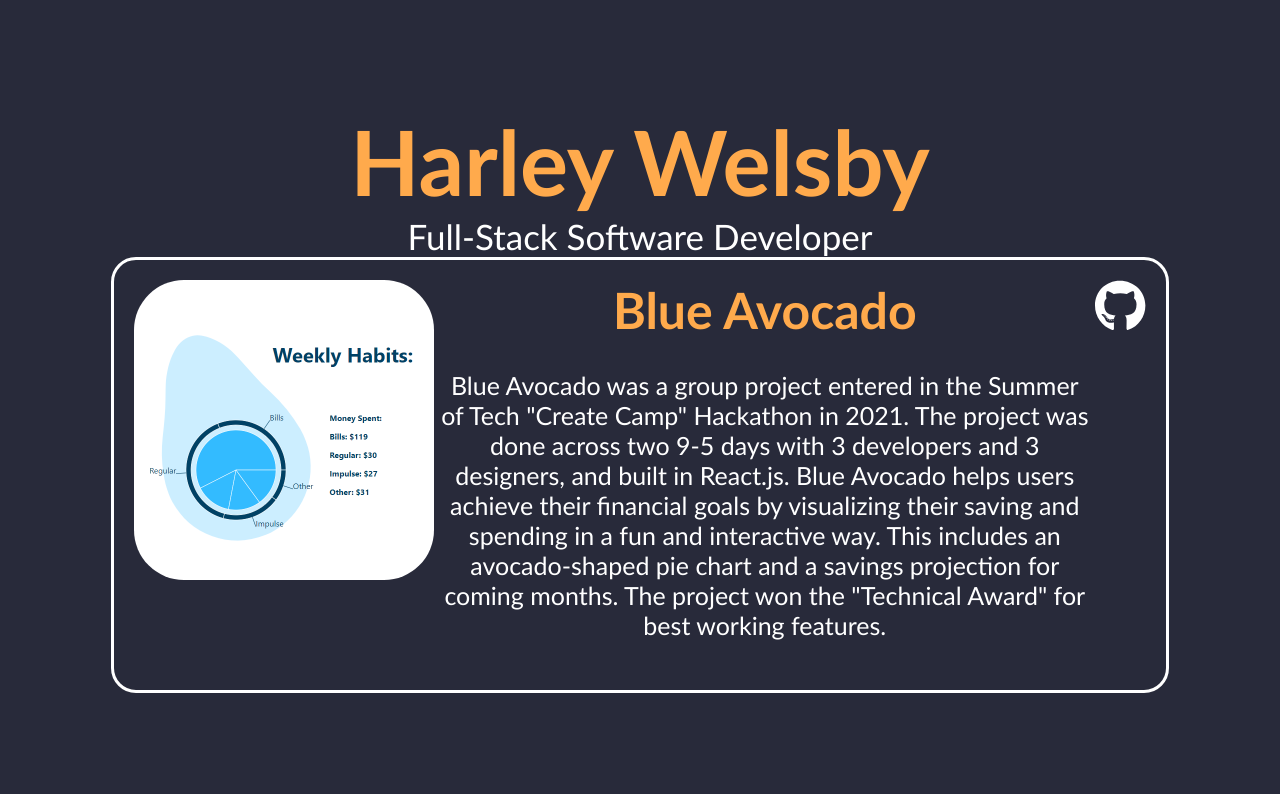
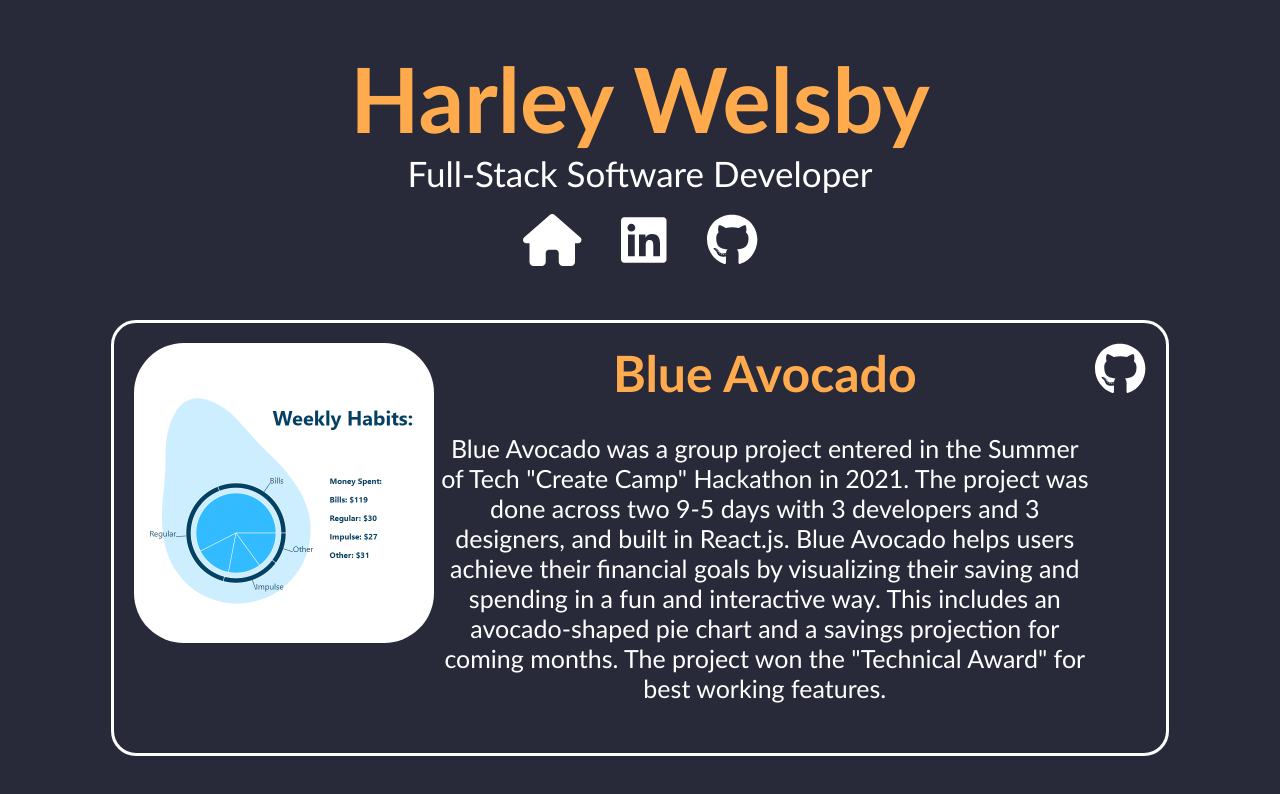
Before and after one commit to harleywelsby/Old-Portfolio-Site, a Next.js app: page /projects in a window 1280 px wide. Shown: the top 794 px of the page. Built offline with nearby package versions, Linux system fonts and the light colour scheme.

Commit message:
Homepage return and navbar

```diff
--- a/components/LinkLogo.tsx
+++ b/components/LinkLogo.tsx
@@ -10,7 +10,7 @@
   link: string;
   label?: string;
   newTab?: boolean;
-  size: "2x" | "4x" | "5x";
+  size: "1x" | "2x" | "3x" | "4x" | "5x";
   padding?: boolean;
 }
 
--- a/pages/projects/index.tsx
+++ b/pages/projects/index.tsx
@@ -1,16 +1,39 @@
 import NameAndRole from "@/components/NameAndRole";
-import { PageWrapper } from "@/styles/styledComponents";
+import { FlexRow, PageWrapper } from "@/styles/styledComponents";
 import ProjectInfoBox from "@/components/ProjectInfoBox";
 import {
   BlueAvocadoDescription,
   BlueAvocadoGithubLink,
   BlueAvocadoImage,
   BlueAvocadoTitle,
+  GithubUrl,
+  LinkedinUrl,
 } from "@/components/constants";
+import LinkLogo from "@/components/LinkLogo";
+import { faHouse } from "@fortawesome/free-solid-svg-icons";
+import { faGithub, faLinkedin } from "@fortawesome/free-brands-svg-icons";
+
 function Projects() {
   return (
     <PageWrapper className={"projectsPageWrapper"}>
       <NameAndRole />
+      <FlexRow>
+        <LinkLogo iconName={faHouse} link="/" padding size="2x" />
+        <LinkLogo
+          iconName={faLinkedin}
+          link={LinkedinUrl}
+          padding
+          size="2x"
+          newTab
+        />
+        <LinkLogo
+          iconName={faGithub}
+          link={GithubUrl}
+          padding
+          size="2x"
+          newTab
+        />
+      </FlexRow>
       <ProjectInfoBox
         title={BlueAvocadoTitle}
         description={BlueAvocadoDescription}
--- a/styles/styledComponents.ts
+++ b/styles/styledComponents.ts
@@ -79,6 +79,11 @@
   flex-direction: column;
 `;
 
+export const FlexRow = styled.div`
+  display: flex;
+  flex-direction: row;
+`;
+
 export const DescriptionText = styled.p`
   font-size: 25px;
   margin: 0.5;
```
